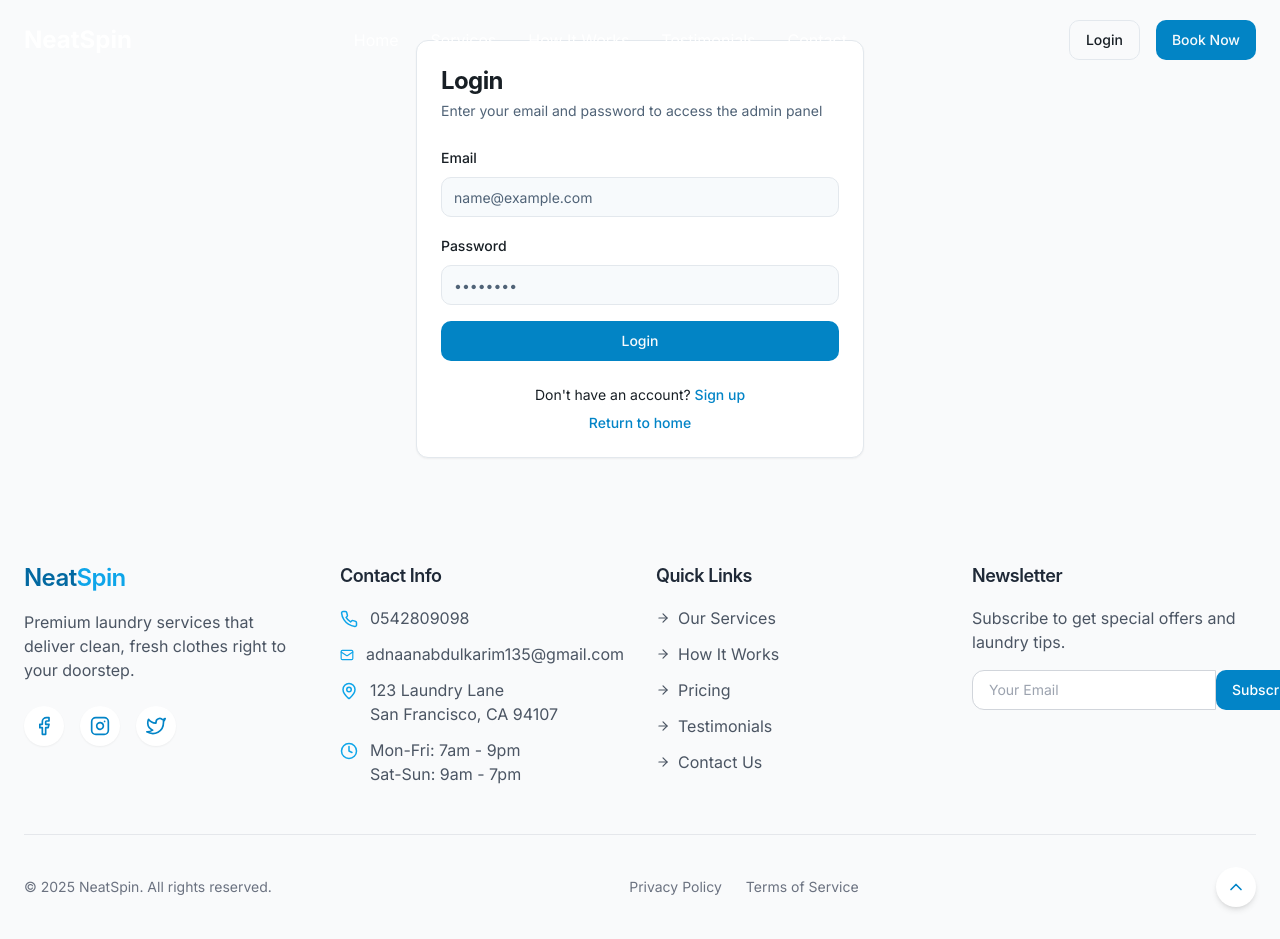
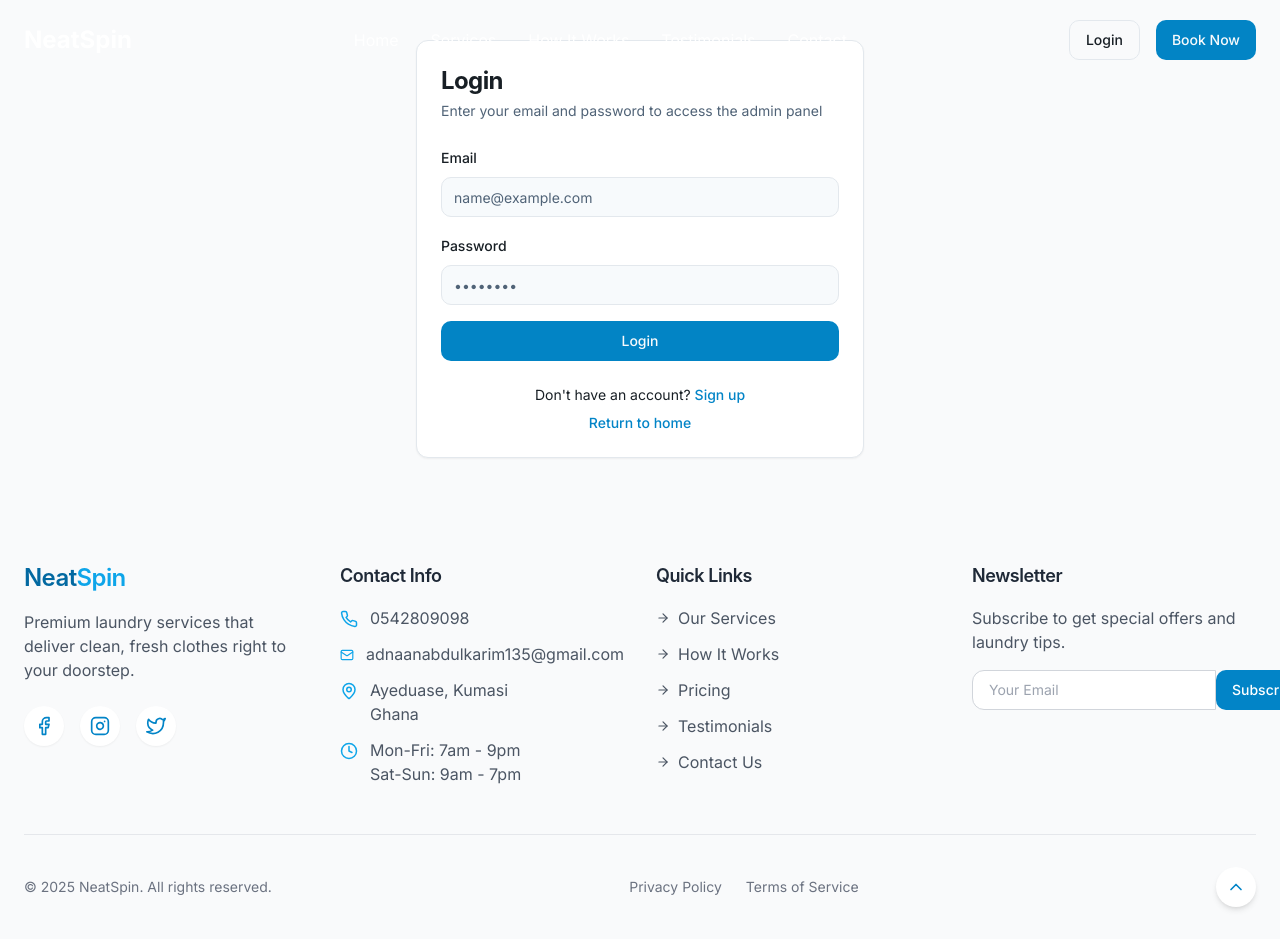
Before and after one commit to Adnaan135/tidyspins, a React (Vite) app: page /login in a window 1280 px wide. Shown: the top 939 px of the page. Built offline with nearby package versions, Linux system fonts and the light colour scheme.

Commit message:
Update location
Update the location to Ayeduase Kumasi Ghana.

```diff
--- a/src/components/layout/Footer.tsx
+++ b/src/components/layout/Footer.tsx
@@ -57,8 +57,8 @@ const Footer = () => {
               <li className="flex items-start">
                 <MapPin size={18} className="text-neatspin-500 mt-1 mr-3" />
                 <span className="text-gray-600">
-                  123 Laundry Lane<br />
-                  San Francisco, CA 94107
+                  Ayeduase, Kumasi<br />
+                  Ghana
                 </span>
               </li>
               <li className="flex items-start">
--- a/src/components/sections/Contact.tsx
+++ b/src/components/sections/Contact.tsx
@@ -1,3 +1,4 @@
+
 import { motion } from 'framer-motion';
 import { Phone, Mail, MapPin, Clock } from 'lucide-react';
 import { Button } from '@/components/ui/button';
@@ -137,7 +138,7 @@ const Contact = () => {
               <h3 className="text-xl font-semibold text-gray-900 mb-6">Our Location</h3>
               <div className="rounded-xl overflow-hidden h-64 bg-gray-200">
                 <iframe
-                  src="https://www.google.com/maps/embed?pb=!1m18!1m12!1m3!1d3153.6834834857866!2d-122.40346148488484!3d37.77115712012704!2m3!1f0!2f0!3f0!3m2!1i1024!2i768!4f13.1!3m3!1m2!1s0x8085807c1705da09%3A0x8d74f4c4c28f7c99!2s123%20Main%20St%2C%20San%20Francisco%2C%20CA%2094105%2C%20USA!5e0!3m2!1sen!2s!4v1627984814739!5m2!1sen!2s"
+                  src="https://www.google.com/maps/embed?pb=!1m18!1m12!1m3!1d3970.193066794256!2d-1.4938088491194295!3d6.67079999372739!2m3!1f0!2f0!3f0!3m2!1i1024!2i768!4f13.1!3m3!1m2!1s0xfdb96e90192d3b7%3A0x4a7d0d9e47dbd20!2sAyeduase%2C%20Kumasi!5e0!3m2!1sen!2sgh!4v1716299843572!5m2!1sen!2sgh"
                   width="100%"
                   height="100%"
                   style={{ border: 0 }}
```
